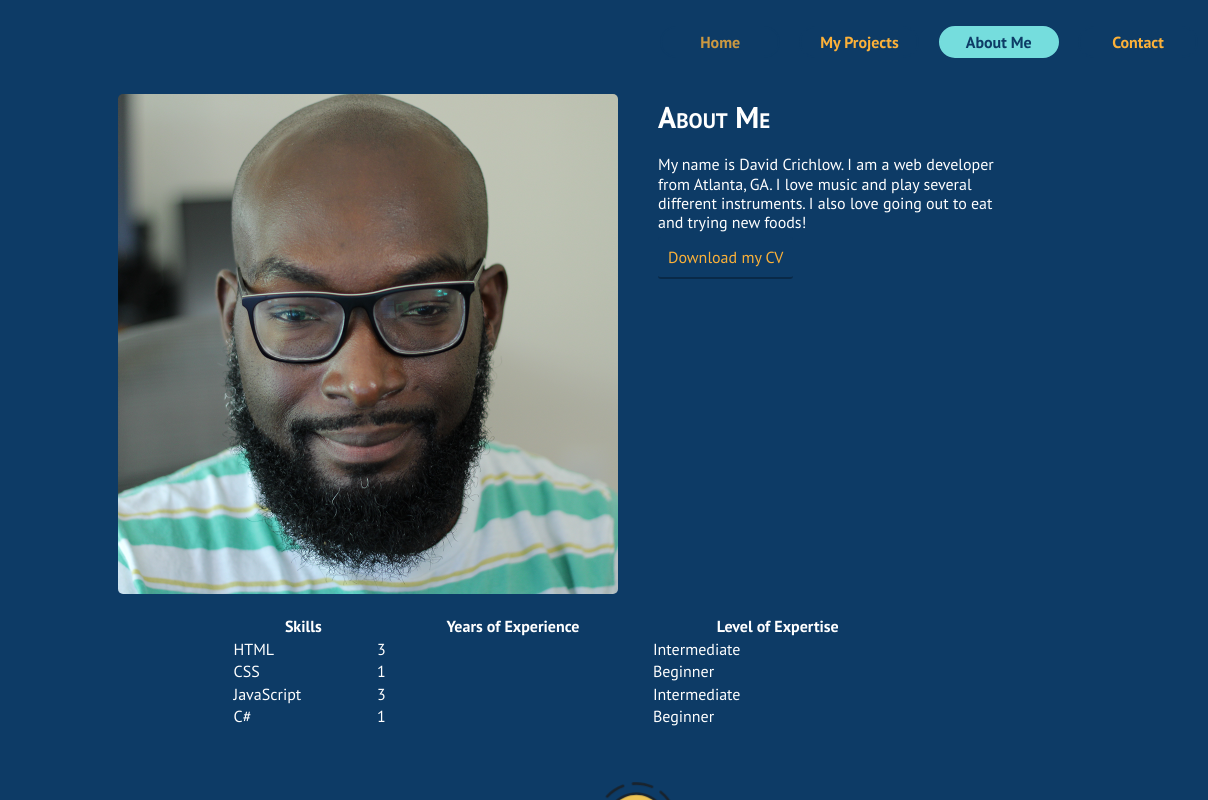
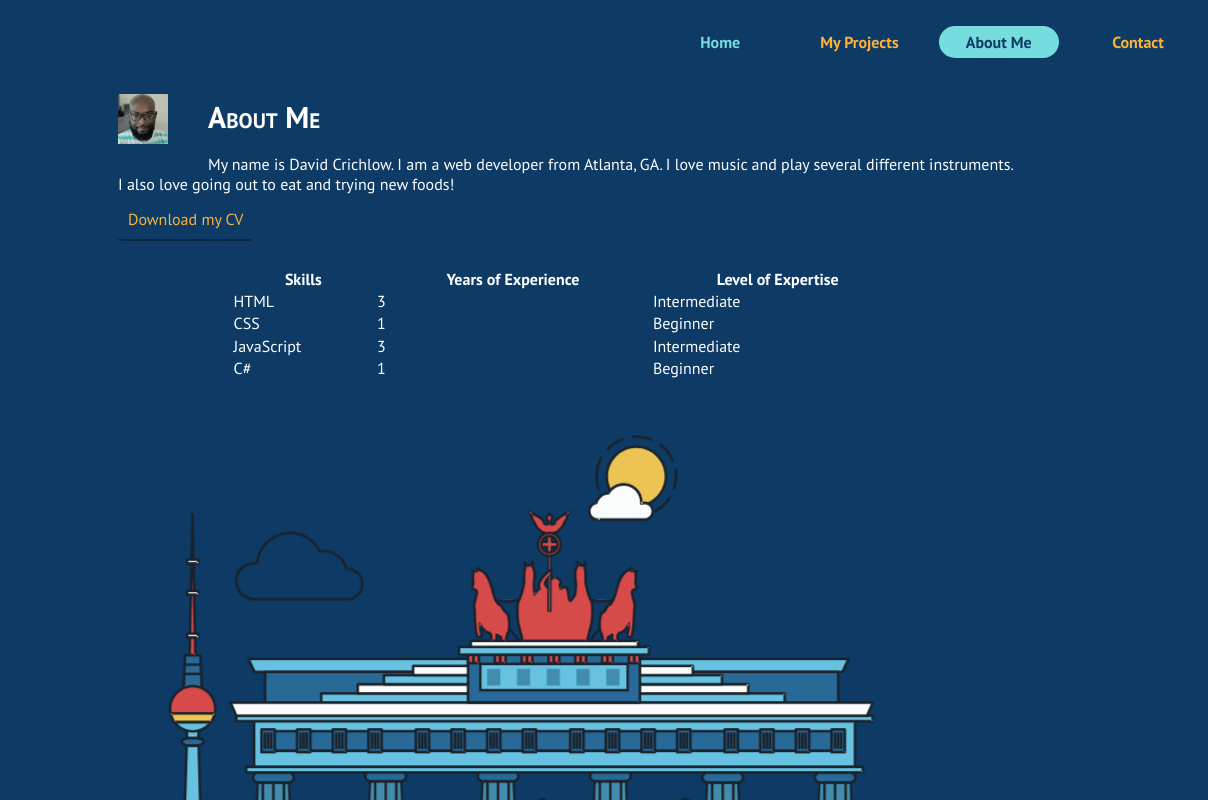
Before and after one commit to dangermouse121985/my-portfolio-site, a plain HTML site: page about.html in a window 1280 px wide. In both pictures the pointer is over the link "Home". Shown: the top 800 px of the page, 72-1280 px from the left. Drawn offline with nearby package versions, Linux system fonts and the light colour scheme.

Commit message:
Updated Navigation Links

```diff
--- a/css/style.production.css
+++ b/css/style.production.css
@@ -121,10 +121,12 @@ body {
   }
   .navigation-list__item:hover {
     background-color: #0D3B66;
-  opacity: 0.8;
   }
   .navigation-list__item a:visited {
     color: #FCB139;
+  }
+  .navigation-list__item a:hover {
+    color: #75DDDD;
   }
 
   .navigation-list__item--active {
@@ -137,6 +139,9 @@ body {
   }
   .navigation-list__item--active a:visited {
     color: #0D3B66;
+  }
+  .navigation-list__item--active a:hover {
+    color: #FCB139;
   }
 
   /*
@@ -307,7 +312,7 @@ input[type=submit]:focus,
 
   .profile__portrait {
     float: left;
-  width: 500px;
+    width: 50px;
     margin-right: 40px;
     margin-bottom: 20px;
     border-radius: 1%;
--- a/css/styles.css
+++ b/css/styles.css
@@ -109,10 +109,12 @@ body {
     }
     &:hover {
         background-color: var(--background-color);
-        opacity: 0.8;
     }
     a:visited {
         color:var(--secondary-color--orange);
+    }
+    a:hover {
+        color: var(--primary-color);
     }
 }
 
@@ -125,6 +127,9 @@ body {
     }
     a:visited {
         color: var(--secondary-color--blue);
+    }
+    a:hover {
+        color: var(--secondary-color--orange)
     }
 }
 
@@ -216,6 +221,10 @@ input[type="submit"]:focus,
     display:flex;
     justify-content: center;
     align-items: center; */
+}
+
+.profile {
+    text-align: center;
 }
 
 .contact-info {
```
Lines whose indentation alone changed are shown as unchanged.
